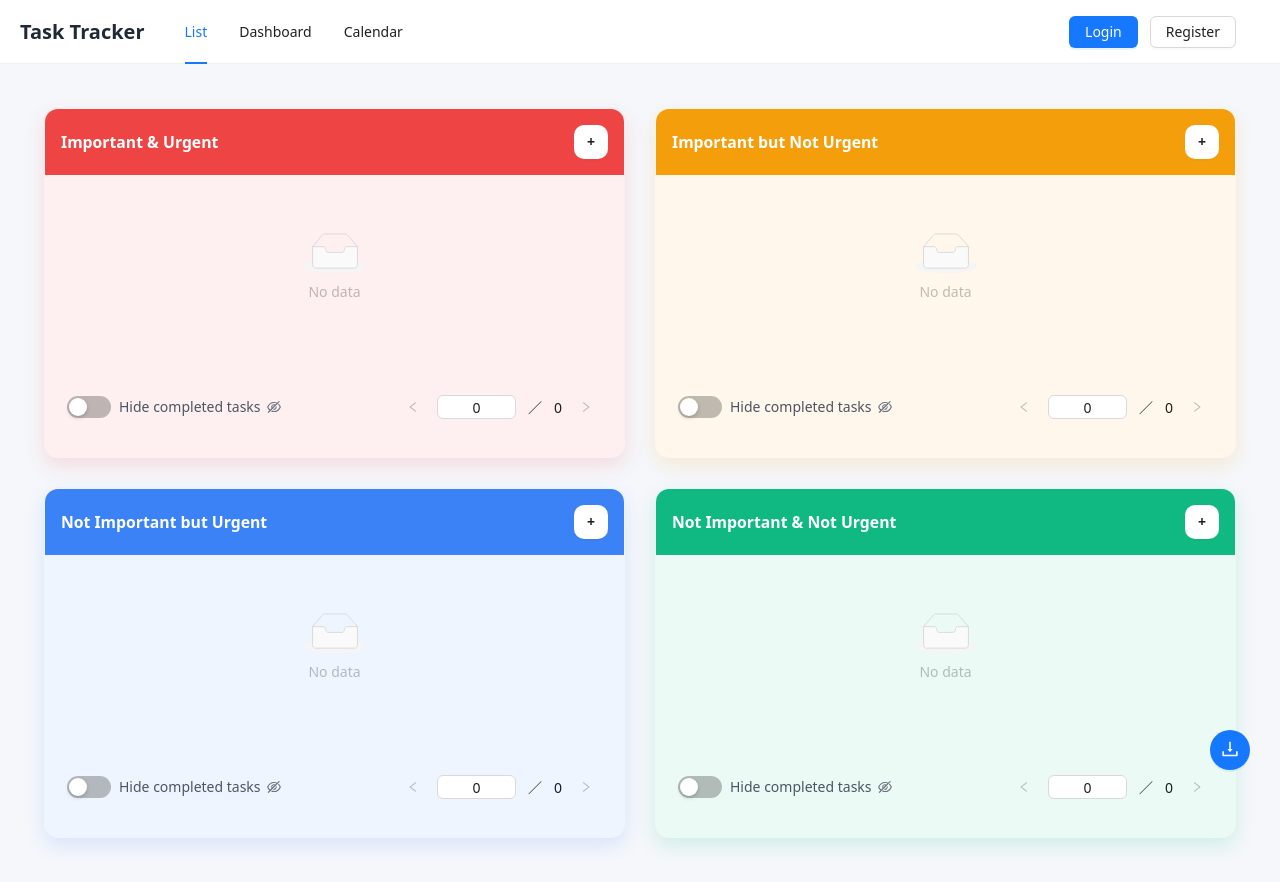
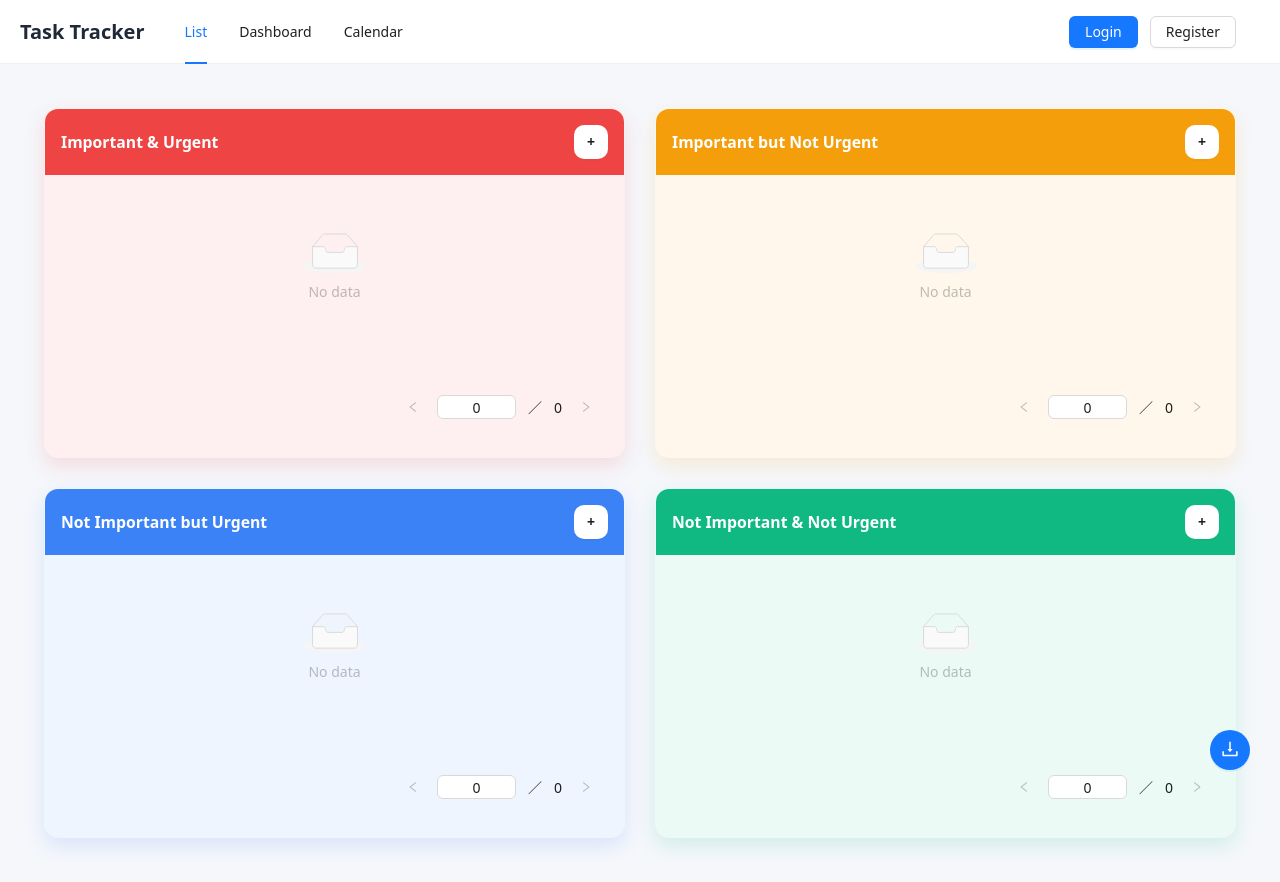
Before and after one commit to RainF0rester/4Todo, a Vue app in the folder frontend/: page /list in a window 1280 px wide. Built offline with nearby package versions, Linux system fonts and the light colour scheme; sample sign-in values are in the browser's storage.

Commit message:
fix: delet hide completed tasks button

```diff
--- a/frontend/src/components/TaskGroupCard.vue
+++ b/frontend/src/components/TaskGroupCard.vue
@@ -68,11 +68,11 @@
       </a-list>
       <div class="list-controls">
         <div class="switch-control">
-          <a-switch v-model:checked="showCompleted" checkedChildren="" unCheckedChildren="" />
+          <!-- <a-switch v-model:checked="showCompleted" checkedChildren="" unCheckedChildren="" />
           <span>
             {{ showCompleted ? 'Show completed tasks' : 'Hide completed tasks' }}
             <component :is="showCompleted ? EyeOutlined : EyeInvisibleOutlined" class="toggle-icon" />
-          </span>
+          </span> -->
         </div>
         <a-pagination :current="currentPage" :page-size="pageSize" :total="filteredTasks.length" simple
           :show-less-items="true" @change="onPageChange" />
```
